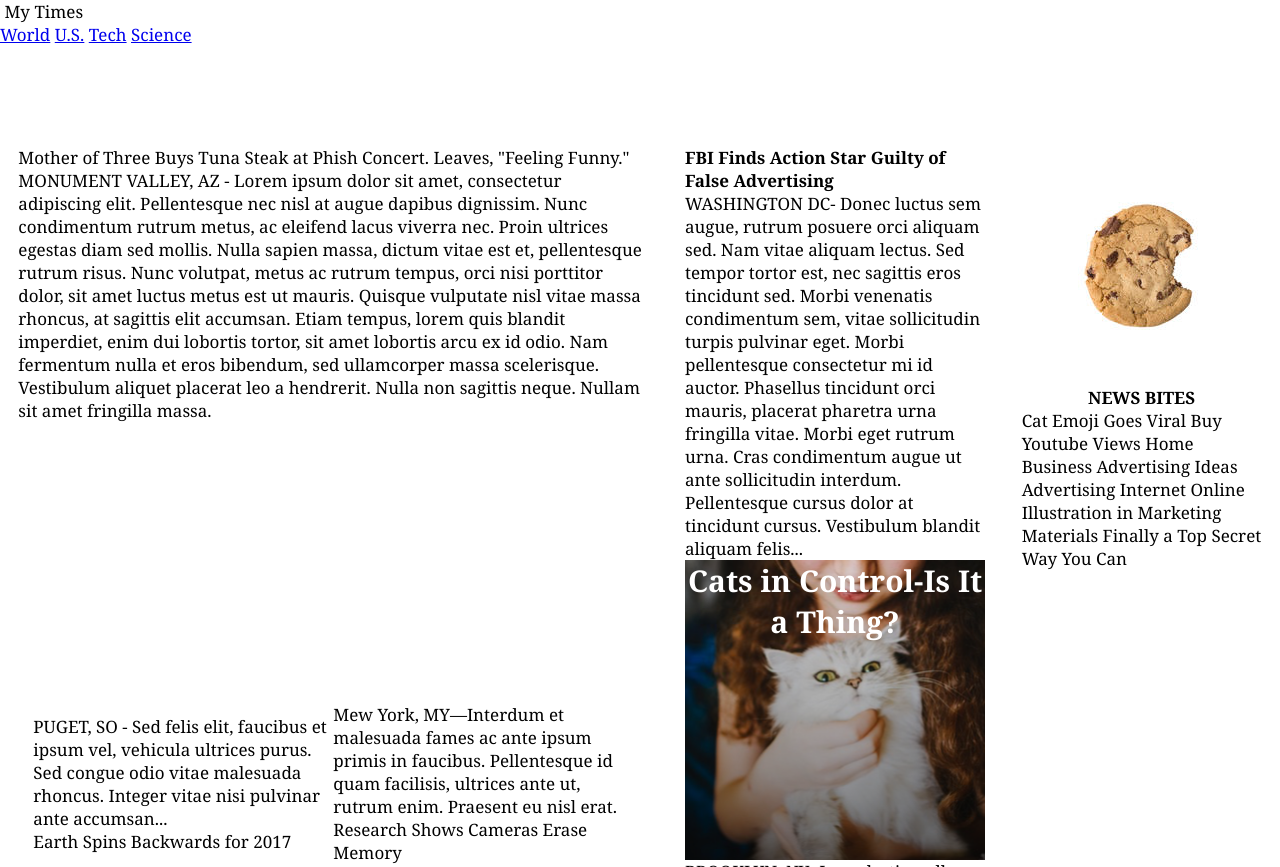
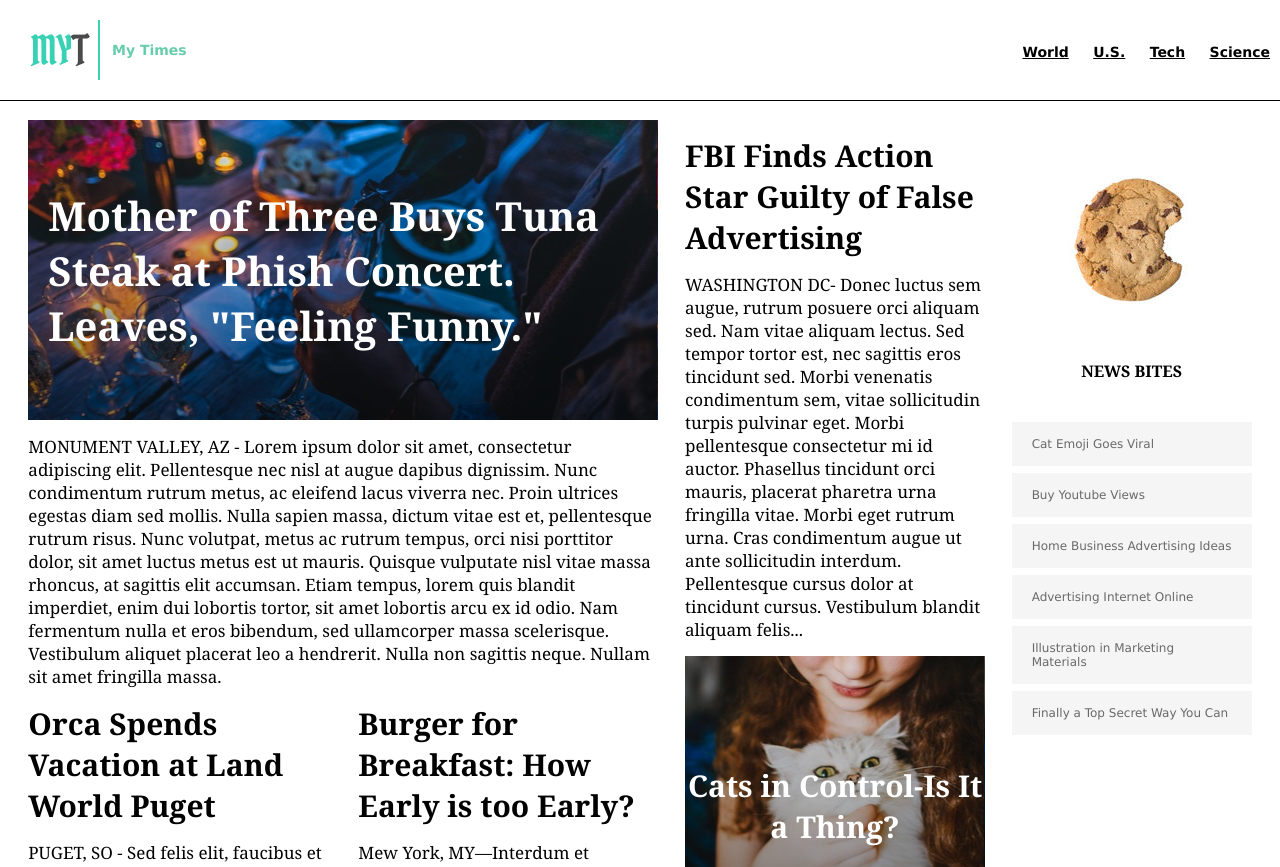
Before and after one commit to mikeisfake/mytimes, a plain HTML site: page index.html in a window 1280 px wide. Shown: the top 867 px of the page. Drawn offline with Linux system fonts and the light colour scheme.

Commit message:
finally done

```diff
--- a/index.html
+++ b/index.html
@@ -11,7 +11,7 @@
 
   <header>
     <div class="logo">
-      <img src="" alt="">
+      <img src="resources/images/img-myt-logo.jpg" alt="mytimes logo">
       <span>My Times</span>
     </div>
     <nav>
@@ -45,7 +45,7 @@
             <div class="article">
               <div class="text-story">
                 <h2>Orca Spends Vacation at Land World Puget</h2>
-                <p class="story-small">PUGET, SO - Sed felis elit, faucibus et ipsum vel, vehicula ultrices purus. Sed congue odio vitae malesuada rhoncus. Integer vitae nisi pulvinar ante accumsan...
+                <p class="story">PUGET, SO - Sed felis elit, faucibus et ipsum vel, vehicula ultrices purus. Sed congue odio vitae malesuada rhoncus. Integer vitae nisi pulvinar ante accumsan...
                 </p>
               </div>
 
@@ -57,7 +57,7 @@
           <div class="article">
             <div class="text-story">
               <h2>Burger for Breakfast: How Early is too Early?</h2>
-              <p class="story-small">
+              <p class="story">
                 Mew York, MY—Interdum et malesuada fames ac ante ipsum primis in faucibus. Pellentesque id quam facilisis, ultrices ante ut, rutrum enim. Praesent eu nisl erat.
               </p>
             </div>
@@ -71,26 +71,60 @@
 
 <!--Medium Column -->
 
-        <div class="column medium">
-          <h3>FBI Finds Action Star Guilty of False Advertising</h3>
-          <p>WASHINGTON DC- Donec luctus sem augue, rutrum posuere orci aliquam sed. Nam vitae aliquam lectus. Sed tempor tortor est, nec sagittis eros tincidunt sed. Morbi venenatis condimentum sem, vitae sollicitudin turpis pulvinar eget. Morbi pellentesque consectetur mi id auctor. Phasellus tincidunt orci mauris, placerat pharetra urna fringilla vitae. Morbi eget rutrum urna. Cras condimentum augue ut ante sollicitudin interdum. Pellentesque cursus dolor at tincidunt cursus. Vestibulum blandit aliquam felis...</p>
+      <div class="column medium">
 
-          <div class="headline4">
-          <h2>Cats in Control-Is It a Thing?</h2>
+        <div class="story">
+          <div class="text-story">
+          <h2>FBI Finds Action Star Guilty of False Advertising</h2>
+          <p class ="story">
+            WASHINGTON DC- Donec luctus sem augue, rutrum posuere orci aliquam sed. Nam vitae aliquam lectus. Sed tempor tortor est, nec sagittis eros tincidunt sed. Morbi venenatis condimentum sem, vitae sollicitudin turpis pulvinar eget. Morbi pellentesque consectetur mi id auctor. Phasellus tincidunt orci mauris, placerat pharetra urna fringilla vitae. Morbi eget rutrum urna. Cras condimentum augue ut ante sollicitudin interdum. Pellentesque cursus dolor at tincidunt cursus. Vestibulum blandit aliquam felis...
+          </p>
+        </div>
+      </div>
+
+        <div class="story">
+          <div class="cat-control pic-story">
+              <span>Cats in Control-Is It a Thing?</span>
           </div>
-
-          <p>BROOKLYN, NY- In molestie nulla sodales sit amet. Proin vulputate, ipsum porta aliquam commodo, nunc nibh tincidunt lorem, vel consectetur neque mi vel neque. Mauris ultricies, nulla scelerisque sollicitudin lobortis, dui est sodales sapien, a vestibulum velit diam eget felis. Vivamus dignissim lacinia dolor, quis commodo tellus pellentesque in.</p>
+            <p class="story">
+              BROOKLYN, NY- In molestie nulla sodales sit amet. Proin vulputate, ipsum porta aliquam commodo, nunc nibh tincidunt lorem, vel consectetur neque mi vel neque. Mauris ultricies, nulla scelerisque sollicitudin lobortis, dui est sodales sapien, a vestibulum velit diam eget felis. Vivamus dignissim lacinia dolor, quis commodo tellus pellentesque in.
+            </p>
           </div>
+        </div>
 
 <!--Small Column -->
 
         <div class="column small">
-          <img src="resources/images/img-news-bite.png" alt="">
-          <h4>NEWS BITES</h4>
-          <p>Cat Emoji Goes Viral Buy Youtube Views Home Business Advertising Ideas Advertising Internet Online Illustration in Marketing Materials Finally a Top Secret Way You Can</p>
+          <img class="cookie" src="resources/images/img-news-bite.png" alt="cookie">
+          <div class="news-bites">
+          <h3>NEWS BITES</h3>
+          <span class="bite">Cat Emoji Goes Viral</span>
+          <span class="bite">Buy Youtube Views</span>
+          <span class="bite">Home Business Advertising Ideas</span>
+          <span class="bite">Advertising Internet Online</span>
+          <span class="bite">Illustration in Marketing Materials</span>
+          <span class="bite">Finally a Top Secret Way You Can</span>
+        </div>
         </div>
 
     </div>
 
+<!-- Footer -->
+
+  <footer>
+    <div class="info">
+      <span class="title">MY Times</span>
+      <nav>
+        <span><a href="#">World</a></span>
+        <span><a href="#">U.S.</a></span>
+        <span><a href="#">Tech</a></span>
+        <span><a href="#">Science</a></span>
+      </nav>
+    </div>
+    <div class="copyright">
+      &copy; 2016, My Times (A Division of Codecademy bite)
+    </div>
+  </footer>
+
   </body>
 </html>
--- a/resources/css/style.css
+++ b/resources/css/style.css
@@ -1,129 +1,206 @@
+/* Header */
+
 *{
-  margin: 0 auto;
-  padding: 0;
+  margin: 0;
   font-family: georgia;
   font-size: 17px;
+  color: #000;
 }
 
-.header{
-  display: inline-flex;
+a{
+  color: black;
+  font-family: verdana, sans-serif;
+  font-size: 14px;
+}
+
+h2{
+  font-size: 30px;
+  font-weight: bold;
+}
+
+nav span{
+  display:inline-block;
+  padding: 20px 10px;
+}
+
+header{
+  display: flex;
+  align-items: center;
   position:fixed;
-  font-family: verdana;
-  font-size: 14px;
   font-weight: bold;
   border-bottom: 1px solid #000;
   width: 100%;
-  padding: 10px 20px;
-  align-items: center;
-  justify-content: space-between;
+  height:100px;
   background-color: #fff;
   z-index: 2;
 }
 
-h1{
-  font-size: 14px;
-  color: mediumaquamarine;
-  flex: 1 1 auto;
-  padding-left: 15px;
-  font-family: verdana;
+.logo{
+  display: flex;
+  align-items: center;
+  flex-grow: 1;
+  padding-left: 30px;
 }
 
-.header ul{
-  flex: 3 3 auto;
-  text-align: right;
-  padding-right: 40px;
+.logo img{
+  width: 70px;
+  height: 60px;
+  margin-right: 12px;
 }
 
-.header li{
-  display:inline-block;
-  list-style: none;
-  padding: 0px 15px;
+.logo span{
+  color: mediumaquamarine;
+  font-family: verdana, sans-serif;
+  font-size: 14px;
 }
 
-li a{
-  color: black;
-  font-family: verdana;
-}
+/* Columns */
 
 .container{
   display: flex;
-  justify-content: space-around;
-  position: relative;
-  top: 100px;
+  width: 1250px;
+  margin: 0 auto;
+  margin-bottom: 50px;
+  padding-top: 120px;
 }
 
-.large{
-  width: 630px;
-  display:flex;
+.column{
+  display: flex;
   flex-direction: column;
+  margin: 0 auto;
 }
 
-.medium{
-  width: 300px;
+/*stories*/
+
+.stories{
+  display: flex;
+  justify-content: space-between;
+  margin-top: 15px;
+}
+
+.stories .text-story{
+  height: 250px;
+}
+
+.article{
   display: flex;
   flex-direction: column;
+  width: 300px;
 }
 
-.small{
-  width: 240px;
+.story{
+  margin-top: 15px;
+}
+
+.pic-story{
   display: flex;
   flex-direction: column;
-}
-
-.stories{
-  display:flex;
-  flex-wrap: wrap;
-  justify-content: space-between;
-  align-items: center;
-  height: 600px
-}
-
-.headline1{
-  background-image: url(../../resources/images/img-story-main.png);
-  margin-bottom: 20px;
-}
-
-.headline2{
-  background-image: url(../../resources/images/img-story-2.png);
-}
-
-.headline3{
-  background-image: url(../../resources/images/img-story-3.png);
-}
-
-.headline4{
-  background-image: url(../../resources/images/img-story-1.png);
-}
-
-.headline1, .headline2, .headline3, .headline4{
-  background-size: cover;
-  background-repeat: no-repeat;
+  justify-content: center;
   height: 300px;
 }
 
-h2{
+.pic-story span{
+  font-weight: bold;
+  font-size: 30px;
   color: #fff;
-  font-weight: bold;
-  font-family: georgia;
-  font-size: 30px;
   text-align: center;
 }
 
-.headline1 h2 {
-  font-size: 40px;
-}
+/*large column*/
 
-.main,{
-  display: flex;
+.column.large{
   width: 630px;
 }
 
-.article, .headline2, .headline3{
-  width:300px;
+.main .pic-story{
+  background-image: url("../../resources/images/img-story-main.png");
+  width: 630px;
+  margin-top: 0;
+  color: #fff;
 }
 
-p{
-  font-family: Georgia;
-  font-size: 17px;
-  color: black;
+.main span{
+  font-size: 40px;
+  margin-left: 20px;
+  text-align: left;
 }
+
+.earth-spins.pic-story{
+  background-image: url("../../resources/images/img-story-2.png");
+}
+
+.cameras-erase.pic-story{
+  background-image: url("../../resources/images/img-story-3.png");
+}
+
+
+/*medium column*/
+
+.column.medium{
+  width: 300px;
+}
+
+.cat-control.pic-story{
+  background-image: url("../../resources/images/img-story-1.png");
+}
+
+/*small column*/
+
+.column.small{
+  width: 240px;
+}
+
+img.cookie{
+  height:240px;
+}
+
+.news-bites h3{
+  margin-bottom: 40px;
+  font-size: 16px;
+  font-weight: bold;
+  text-align: center;
+}
+
+.news-bites .bite{
+  display: block;
+  padding: 15px 20px;
+  margin-bottom: 7px;
+  background-color: whitesmoke;
+  font-family: "Verdana", sans-serif;
+  font-size: 12px;
+  color: dimgray;
+}
+
+.bite span{
+  padding-left: 10px;
+}
+
+/* Footer */
+
+footer{
+  display: flex;
+  align-items: center;
+  justify-content: center;
+  flex-direction: column;
+  width: 100%;
+  height: 350px;
+  background-color: mediumaquamarine;
+  margin: 0 auto;
+  font-family: "Verdana", sans-serif;
+  font-size: 12px;
+}
+
+footer .title{
+  display: inline-block;
+  padding-right: 25px;
+  border-right: 2px solid #fff;
+  font-family: "Georgia", serif;
+  font-size: 16px;
+  font-weight: bold;
+  color: white;
+}
+
+footer nav{
+  display: inline-block;
+  padding-left: 25px;
+}
```
